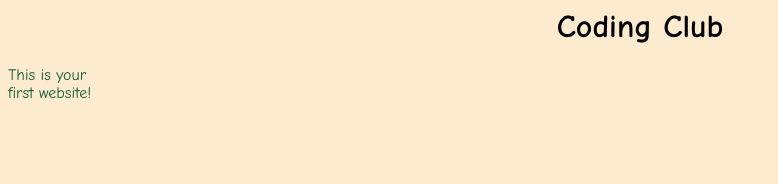
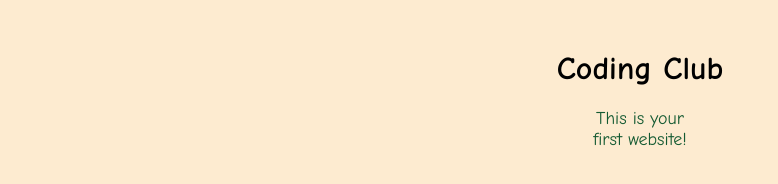
Before and after one commit to Clantonzoe/Coding-Club, a plain HTML site: page Index.html in a window 1280 px wide. Shown: the whole page, without its empty margins (0-778 px from the left). Drawn offline with Linux system fonts and the light colour scheme.

Commit message:
Update Index.html

```diff
--- a/Index.html
+++ b/Index.html
@@ -1,18 +1,25 @@
-<html lang="en"><head>
+<!DOCTYPE html>
+<html lang="en">
+<head>
     <meta charset="UTF-8">
     <meta name="viewport" content="width=device-width, initial-scale=1.0">
-    <title>Page Title</title>
+    <title>Coding Club</title> <!-- Adjusted the page title to match the content -->
     <style>
         body {
             background-color: #fdebd0;
-            font-family: 'Comic Sans MS'/* Added the font here */
+            font-family: 'Comic Sans MS', cursive, sans-serif; /* Added fallback fonts */
+            margin: 0; /* Optional: ensures there's no margin */
+            padding: 0; /* Optional: removes default padding */
         }
         h1 {
             text-align: center;
+            margin-top: 50px; /* Optional: adds some space above the header */
         }
         p {
             color: #145A32;
             background-color: #fdebd0;
+            text-align: center; /* Centers the paragraph text */
+            font-size: 18px; /* Optional: makes the text a bit bigger */
         }
     </style>
 </head>
@@ -21,6 +28,5 @@
     <h1>Coding Club</h1>
     <p>This is your <br> first website!</p>
 
-
-
-</body></html>
+</body>
+</html>
```
